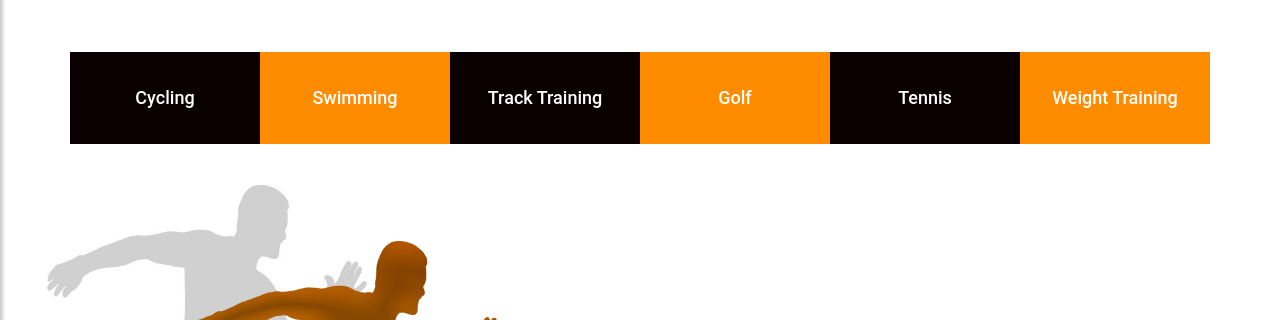
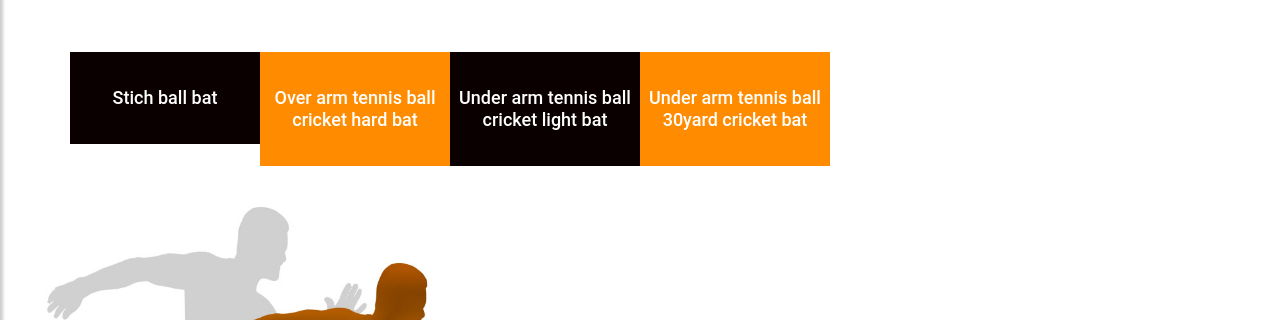
Before and after one commit to FectumEngineer/K3sports, a plain HTML site: page index.html in a window 1280 px wide. Shown: the part 480-800 px from the top of the page. Drawn offline with Linux system fonts and the light colour scheme; some packages are replaced by stand-ins of ours.

Commit message:
chages related to category

```diff
--- a/index.html
+++ b/index.html
@@ -130,25 +130,25 @@
                     <div class="row">
                         <div class="col-xl-2 col-lg-2 col-md-6 col-sm-12 pppp">
                             <div class="black_box">
-                                <h3>Cycling</h3>
+                                <h3>Stich ball bat</h3>
                             </div>
                         </div>
                         <div class="col-xl-2 col-lg-2 col-md-6 col-sm-12 pppp">
                             <div class="black_box yellow_box">
-                                <h3>Swimming</h3>
+                                <h3>Over arm tennis ball cricket hard bat</h3>
                             </div>
                         </div>
                         <div class="col-xl-2 col-lg-2 col-md-6 col-sm-12 pppp">
                             <div class="black_box">
-                                <h3>Track Training</h3>
+                                <h3>Under arm tennis ball cricket light bat</h3>
                             </div>
                         </div>
                         <div class="col-xl-2 col-lg-2 col-md-6 col-sm-12 pppp">
                             <div class="black_box yellow_box">
-                                <h3>Golf</h3>
+                                <h3>Under arm tennis ball 30yard cricket bat </h3>
                             </div>
                         </div>
-                        <div class="col-xl-2 col-lg-2 col-md-6 col-sm-12 pppp">
+                        <!-- <div class="col-xl-2 col-lg-2 col-md-6 col-sm-12 pppp">
                             <div class="black_box">
                                 <h3>Tennis</h3>
                             </div>
@@ -157,7 +157,7 @@
                             <div class="black_box yellow_box">
                                 <h3>Weight Training</h3>
                             </div>
-                        </div>
+                        </div> -->
                     </div>
                 </div>
             </div>
```
